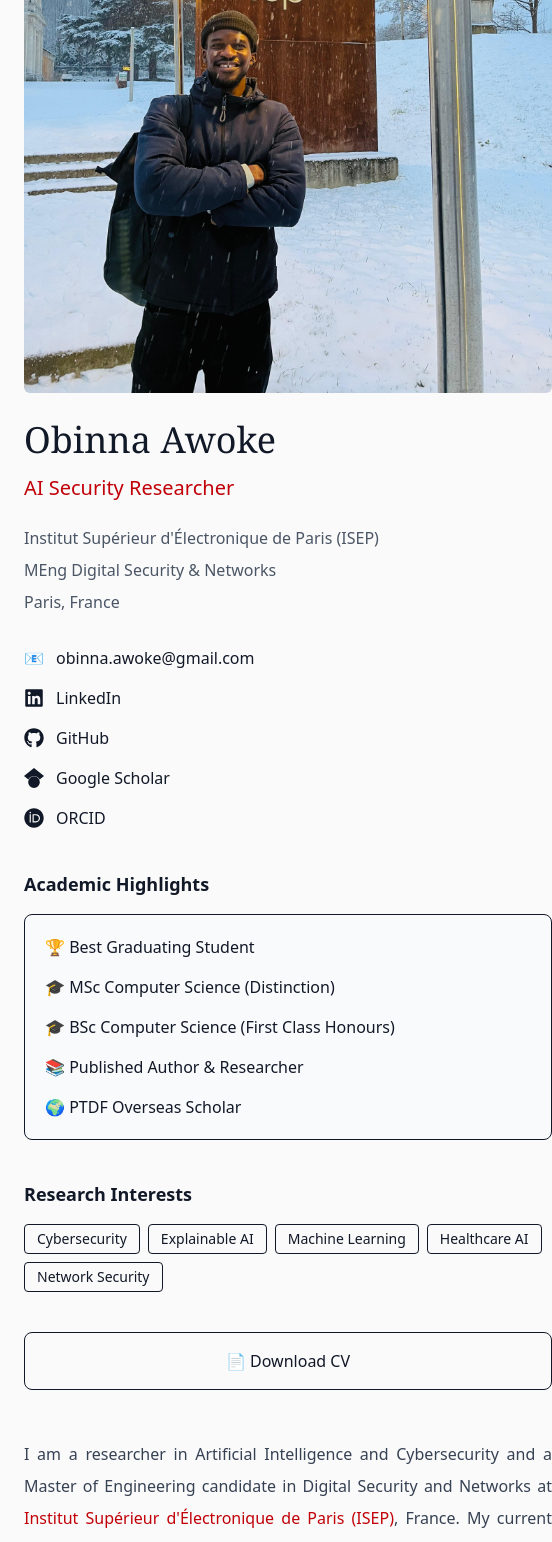
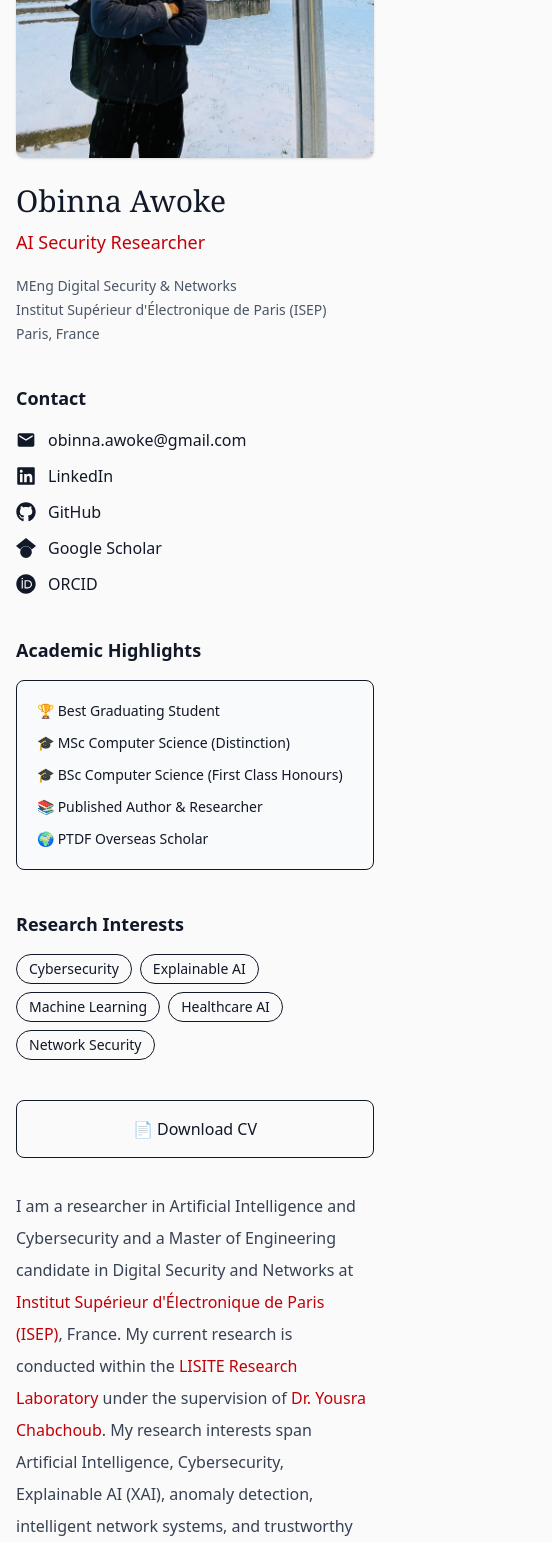
Before and after one commit to awokeo/obinna-website, a Next.js app: page / in a window 390 px wide. Shown: the part 432-1974 px from the top of the page, 552 px wide, since content can reach past the window. Built offline with nearby package versions, Linux system fonts and the light colour scheme.

Commit message:
Complete website optimization and mobile-friendly redesign

```diff
--- a/app/page.tsx
+++ b/app/page.tsx
@@ -2,7 +2,6 @@ import Navbar from "@/components/Navbar";
 import Sidebar from "@/components/Sidebar";
 import Hero from "@/components/Hero";
 
-import ResearchInterests from "@/components/sections/ResearchInterests";
 import FeaturedResearch from "@/components/sections/FeaturedResearch";
 import NewsSection from "@/components/sections/NewsSection";
 import AwardsSection from "@/components/sections/AwardsSection";
@@ -13,20 +12,18 @@ export default function Home() {
     <>
       <Navbar />
 
-      <main className="max-w-7xl mx-auto px-6 py-10">
-        <div className="grid grid-cols-12 gap-12">
+      <main className="max-w-7xl mx-auto px-4 sm:px-6 lg:px-8 py-8 md:py-10">
+        <div className="grid grid-cols-1 lg:grid-cols-12 gap-8 lg:gap-12">
 
-          {/* Left Sidebar */}
-          <aside className="col-span-12 lg:col-span-4 xl:col-span-3">
+          {/* Sidebar */}
+          <aside className="lg:col-span-4 xl:col-span-3">
             <Sidebar />
           </aside>
 
           {/* Main Content */}
-          <div className="col-span-12 lg:col-span-8 xl:col-span-9">
+          <section className="lg:col-span-8 xl:col-span-9">
 
             <Hero />
-
-            {/* <ResearchInterests /> */}
 
             <FeaturedResearch />
 
@@ -36,7 +33,7 @@ export default function Home() {
 
             <EducationSection />
 
-          </div>
+          </section>
 
         </div>
       </main>
--- a/components/Footer.tsx
+++ b/components/Footer.tsx
@@ -12,9 +12,9 @@ import { MdEmail } from "react-icons/md";
 export default function Footer() {
   return (
     <footer className="border-t mt-20 dark:border-gray-800">
-      <div className="max-w-6xl mx-auto px-6 py-12">
+      <div className="max-w-7xl mx-auto px-4 sm:px-6 lg:px-8 py-12">
 
-        <div className="grid md:grid-cols-3 gap-12">
+        <div className="grid grid-cols-1 md:grid-cols-2 lg:grid-cols-3 gap-12">
 
           {/* About */}
           <div>
@@ -34,35 +34,86 @@ export default function Footer() {
               Institut Supérieur d&apos;Électronique de Paris (ISEP)
             </p>
 
-            <p className="mt-4 text-sm text-gray-500 dark:text-gray-400">
-              Researching Trustworthy AI, Explainable AI,
-              Cybersecurity, and Intelligent Network Systems.
+            <p className="text-gray-600 dark:text-gray-300">
+              Paris, France
+            </p>
+
+            <p className="mt-4 text-sm text-gray-500 dark:text-gray-400 leading-6">
+              Researching Trustworthy Artificial Intelligence,
+              Explainable AI, Cybersecurity, Healthcare AI,
+              and Intelligent Network Systems.
             </p>
 
             <a
               href="/Obinna_Awoke_CV.pdf"
               target="_blank"
               rel="noopener noreferrer"
-              className="inline-block mt-5 px-4 py-2 border rounded-md hover:bg-red-700 hover:text-white transition"
+              className="
+                inline-block
+                mt-5
+                px-4
+                py-2
+                border
+                rounded-md
+                font-medium
+                transition
+                hover:bg-red-700
+                hover:text-white
+              "
             >
-              Download CV
+              📄 Download CV
             </a>
           </div>
 
-          {/* Quick Links */}
+          {/* Navigation */}
           <div>
             <h4 className="font-semibold mb-4">
-              Quick Links
+              Navigation
             </h4>
 
-            <div className="flex flex-col gap-3 text-gray-600 dark:text-gray-300">
+            <div className="flex flex-col gap-3">
 
-              <Link href="/">Home</Link>
-              <Link href="/research">Research</Link>
-              <Link href="/publications">Publications</Link>
-              <Link href="/teaching">Teaching</Link>
-              <Link href="/projects">Projects</Link>
-              <Link href="/contact">Contact</Link>
+              <Link
+                href="/"
+                className="text-gray-600 dark:text-gray-300 hover:text-red-700 transition"
+              >
+                Home
+              </Link>
+
+              <Link
+                href="/research"
+                className="text-gray-600 dark:text-gray-300 hover:text-red-700 transition"
+              >
+                Research
+              </Link>
+
+              <Link
+                href="/publications"
+                className="text-gray-600 dark:text-gray-300 hover:text-red-700 transition"
+              >
+                Publications
+              </Link>
+
+              <Link
+                href="/teaching"
+                className="text-gray-600 dark:text-gray-300 hover:text-red-700 transition"
+              >
+                Teaching
+              </Link>
+
+              <Link
+                href="/projects"
+                className="text-gray-600 dark:text-gray-300 hover:text-red-700 transition"
+              >
+                Projects
+              </Link>
+
+              <Link
+                href="/contact"
+                className="text-gray-600 dark:text-gray-300 hover:text-red-700 transition"
+              >
+                Contact
+              </Link>
 
             </div>
           </div>
@@ -75,10 +126,10 @@ export default function Footer() {
 
             <a
               href="mailto:obinna.awoke@gmail.com"
-              className="flex items-center gap-3 text-gray-600 dark:text-gray-300 hover:text-red-700 transition mb-4"
+              className="flex items-center gap-3 text-gray-600 dark:text-gray-300 hover:text-red-700 transition mb-6 break-all"
             >
               <MdEmail size={20} />
-              <span>Email</span>
+              <span>obinna.awoke@gmail.com</span>
             </a>
 
             <div className="flex gap-5 text-2xl">
@@ -87,6 +138,7 @@ export default function Footer() {
                 href="https://www.linkedin.com/in/obinnakev"
                 target="_blank"
                 rel="noopener noreferrer"
+                aria-label="LinkedIn"
                 className="hover:text-red-700 transition"
               >
                 <FaLinkedin />
@@ -96,6 +148,7 @@ export default function Footer() {
                 href="https://github.com/awokeo"
                 target="_blank"
                 rel="noopener noreferrer"
+                aria-label="GitHub"
                 className="hover:text-red-700 transition"
               >
                 <FaGithub />
@@ -105,6 +158,7 @@ export default function Footer() {
                 href="https://scholar.google.com/citations?user=I-Ewzb4AAAAJ&hl=en"
                 target="_blank"
                 rel="noopener noreferrer"
+                aria-label="Google Scholar"
                 className="hover:text-red-700 transition"
               >
                 <FaGoogle />
@@ -114,6 +168,7 @@ export default function Footer() {
                 href="https://orcid.org/0009-0004-6632-2384"
                 target="_blank"
                 rel="noopener noreferrer"
+                aria-label="ORCID"
                 className="hover:text-red-700 transition"
               >
                 <SiOrcid />
@@ -125,7 +180,7 @@ export default function Footer() {
         </div>
 
         <div className="mt-12 pt-6 border-t dark:border-gray-800 text-sm text-gray-500 dark:text-gray-400 text-center">
-          © {new Date().getFullYear()} Obinna Awoke • Academic Portfolio
+          © {new Date().getFullYear()} Obinna Awoke · Academic Portfolio · All Rights Reserved
         </div>
 
       </div>
--- a/components/Hero.tsx
+++ b/components/Hero.tsx
@@ -1,7 +1,9 @@
 export default function Hero() {
   return (
-    <section>
-      <p className="leading-8 text-gray-700 text-justify">
+    <section className="max-w-5xl mx-auto">
+      <div className="space-y-8 text-base md:text-lg leading-8 text-gray-700">
+
+        <p className="text-left md:text-justify">
           I am a researcher in Artificial Intelligence and Cybersecurity and a
           Master of Engineering candidate in Digital Security and Networks at{" "}
           <a
@@ -30,33 +32,35 @@ export default function Hero() {
           >
             Dr. Yousra Chabchoub
           </a>
-        . My research interests span Artificial Intelligence, Cybersecurity,
-        Explainable AI (XAI), anomaly detection, intelligent network systems,
-        and trustworthy machine learning for real-world applications.
+          . My research interests span Artificial Intelligence,
+          Cybersecurity, Explainable AI (XAI), anomaly detection,
+          intelligent network systems, and trustworthy machine learning
+          for real-world applications.
         </p>
-      <br/>
-      <p className="leading-8 text-gray-700 text-justify">
-        My work integrates machine learning, deep learning, explainable
-        artificial intelligence, and network analytics to address emerging
-        challenges in cybersecurity and healthcare. I am particularly interested
-        in developing transparent, reliable, and scalable AI systems capable of
-        supporting decision-making in complex and dynamic environments. My
-        research seeks to bridge advanced AI methodologies with practical
-        challenges in network security, anomaly detection, and intelligent
-        digital infrastructures.
+
+        <p className="text-left md:text-justify">
+          My work integrates machine learning, deep learning,
+          explainable artificial intelligence, and network analytics to
+          address emerging challenges in cybersecurity and healthcare.
+          I am particularly interested in developing transparent,
+          reliable, and scalable AI systems capable of supporting
+          decision-making in complex and dynamic environments.
+          My research seeks to bridge advanced AI methodologies with
+          practical challenges in network security, anomaly detection,
+          and intelligent digital infrastructures.
         </p>
-      <br/>
-      <p className="leading-8 text-gray-700 text-justify">
-        At LISITE, I investigate explainable anomaly detection in healthcare
-        systems, leading to the development of the paper{" "}
+
+        <p className="text-left md:text-justify">
+          At LISITE, I investigate explainable anomaly detection in
+          healthcare systems, leading to the development of the paper{" "}
           <span className="italic">
-          "A Multi-tier Explainable AI Architecture for the Prediction of
-          Cardiovascular Diseases"
+            "A Multi-tier Explainable AI Architecture for the Prediction
+            of Cardiovascular Diseases"
           </span>
           , accepted for presentation at the{" "}
           <span className="italic">
-          International Conference on Information and Computer Technologies
-          (ICICT 2026)
+            International Conference on Information and Computer
+            Technologies (ICICT 2026)
           </span>
           . Prior to this, I conducted research at{" "}
           <a
@@ -76,16 +80,19 @@ export default function Hero() {
           >
             Dr. Rajesh Prasad
           </a>
-        , Dean and Associate Professor of the School of Computing and Information
-        Technology. This work explored the fusion of deep learning architectures
-        in Intent-Driven Networks for real-time intrusion detection using the
-        CIC-IDS2017 benchmark and resulted in the book chapter{" "}
+          , Dean and Associate Professor of the School of Computing and
+          Information Technology. This work explored the fusion of deep
+          learning architectures in Intent-Driven Networks for real-time
+          intrusion detection using the CIC-IDS2017 benchmark and
+          resulted in the book chapter{" "}
           <span className="italic">
-          "Fusion of Deep Architectures in Intent-Driven Networks for Intrusion
-          Detection"
+            "Fusion of Deep Architectures in Intent-Driven Networks for
+            Intrusion Detection"
           </span>
           .
         </p>
+
+      </div>
     </section>
   );
 }
--- a/components/Sidebar.tsx
+++ b/components/Sidebar.tsx
@@ -1,45 +1,57 @@
 import Image from "next/image";
 import { FaLinkedin, FaGithub, FaOrcid } from "react-icons/fa";
 import { SiGooglescholar } from "react-icons/si";
+import { MdEmail } from "react-icons/md";
 
 export default function Sidebar() {
   return (
-    <div>
+    <div className="space-y-10">
 
-      {/* Profile Photo */}
+      {/* Profile */}
+      <section>
+
         <Image
           src="/obinna.jpeg"
-        width={300}
-        height={350}
+          width={400}
+          height={500}
           alt="Obinna Awoke"
-        className="rounded-md w-full object-cover"
+          priority
+          className="rounded-lg w-full object-cover shadow-sm"
         />
 
-      {/* Name & Title */}
-      <h1 className="text-4xl font-serif mt-6 leading-tight">
+        <h1 className="text-3xl md:text-4xl font-serif mt-6 leading-tight">
           Obinna Awoke
         </h1>
 
-      <h2 className="text-red-700 text-xl mt-3">
+        <h2 className="text-red-700 text-lg md:text-xl mt-2">
           AI Security Researcher
         </h2>
 
-      {/* Institution */}
-      <div className="mt-6 text-gray-600 space-y-2">
-        <p>Institut Supérieur d'Électronique de Paris (ISEP)</p>
+        <div className="mt-5 text-gray-600 dark:text-gray-400 space-y-1 text-sm md:text-base">
           <p>MEng Digital Security & Networks</p>
+          <p>Institut Supérieur d&apos;Électronique de Paris (ISEP)</p>
           <p>Paris, France</p>
         </div>
 
-      {/* Contact & Academic Profiles */}
-      <div className="mt-8 space-y-4">
+      </section>
+
+      {/* Contact */}
+      <section>
+
+        <h3 className="font-semibold text-lg mb-4">
+          Contact
+        </h3>
+
+        <div className="space-y-3">
 
           <a
             href="mailto:obinna.awoke@gmail.com"
             className="flex items-center gap-3 hover:text-red-700 transition"
           >
-          <span>📧</span>
-          <span>obinna.awoke@gmail.com</span>
+            <MdEmail size={20} />
+            <span className="break-all">
+              obinna.awoke@gmail.com
+            </span>
           </a>
 
           <a
@@ -84,31 +96,31 @@ export default function Sidebar() {
 
         </div>
 
+      </section>
+
       {/* Academic Highlights */}
-      <section className="mt-10">
+      <section>
 
         <h3 className="font-semibold text-lg mb-4">
           Academic Highlights
         </h3>
 
-        <div className="border rounded-lg p-5 space-y-4 bg-gray-50">
+        <div className="border dark:border-gray-700 rounded-lg p-5 bg-gray-50 dark:bg-gray-900">
 
-          <p>🏆 Best Graduating Student</p>
-
-          <p>🎓 MSc Computer Science (Distinction)</p>
-
-          <p>🎓 BSc Computer Science (First Class Honours)</p>
-
-          <p>📚 Published Author & Researcher</p>
-
-          <p>🌍 PTDF Overseas Scholar</p>
+          <ul className="space-y-3 text-sm md:text-base">
+            <li>🏆 Best Graduating Student</li>
+            <li>🎓 MSc Computer Science (Distinction)</li>
+            <li>🎓 BSc Computer Science (First Class Honours)</li>
+            <li>📚 Published Author & Researcher</li>
+            <li>🌍 PTDF Overseas Scholar</li>
+          </ul>
 
         </div>
 
       </section>
 
       {/* Research Interests */}
-      <section className="mt-10">
+      <section>
 
         <h3 className="font-semibold text-lg mb-4">
           Research Interests
@@ -116,38 +128,46 @@ export default function Sidebar() {
 
         <div className="flex flex-wrap gap-2">
 
-          <span className="border px-3 py-1 rounded text-sm">
-            Cybersecurity
+          {[
+            "Cybersecurity",
+            "Explainable AI",
+            "Machine Learning",
+            "Healthcare AI",
+            "Network Security",
+          ].map((item) => (
+            <span
+              key={item}
+              className="border dark:border-gray-700 px-3 py-1 rounded-full text-sm"
+            >
+              {item}
             </span>
-
-          <span className="border px-3 py-1 rounded text-sm">
-            Explainable AI
-          </span>
-
-          <span className="border px-3 py-1 rounded text-sm">
-            Machine Learning
-          </span>
-
-          <span className="border px-3 py-1 rounded text-sm">
-            Healthcare AI
-          </span>
-
-          <span className="border px-3 py-1 rounded text-sm">
-            Network Security
-          </span>
+          ))}
 
         </div>
 
       </section>
 
       {/* CV Download */}
-      <section className="mt-10">
+      <section>
 
         <a
           href="/Obinna_Awoke_CV.pdf"
           target="_blank"
           rel="noopener noreferrer"
-          className="block text-center border rounded-lg p-4 hover:bg-black hover:text-white transition"
+          className="
+            block
+            text-center
+            rounded-lg
+            border
+            dark:border-gray-700
+            p-4
+            font-medium
+            transition
+            hover:bg-black
+            hover:text-white
+            dark:hover:bg-white
+            dark:hover:text-black
+          "
         >
           📄 Download CV
         </a>
--- a/components/research/ResearchAreas.tsx
+++ b/components/research/ResearchAreas.tsx
@@ -2,52 +2,53 @@ import SectionHeader from "@/components/SectionHeader";
 
 export default function ResearchAreas() {
   return (
-    <section className="mt-24">
+    <section className="mt-16 md:mt-24">
 
       <SectionHeader title="Research Areas" />
 
-      <div className="grid md:grid-cols-2 gap-6">
+      <div className="grid grid-cols-1 md:grid-cols-2 gap-6">
 
-        <div className="border rounded-lg p-6">
-          <h3 className="text-xl font-semibold mb-3">
+        <div className="border dark:border-gray-700 rounded-lg p-5 md:p-6 bg-white dark:bg-gray-900">
+          <h3 className="text-lg md:text-xl font-semibold mb-3">
             AI-Driven Cybersecurity
           </h3>
 
-          <p>
-            Machine learning and deep learning approaches for intrusion detection,
-            anomaly detection, and intelligent cyber defence.
+          <p className="text-gray-700 dark:text-gray-300 leading-7">
+            Machine learning and deep learning approaches for intrusion
+            detection, anomaly detection, and intelligent cyber defence.
           </p>
         </div>
 
-        <div className="border rounded-lg p-6">
-          <h3 className="text-xl font-semibold mb-3">
+        <div className="border dark:border-gray-700 rounded-lg p-5 md:p-6 bg-white dark:bg-gray-900">
+          <h3 className="text-lg md:text-xl font-semibold mb-3">
             Explainable Artificial Intelligence
           </h3>
 
-          <p>
-            Developing transparent and trustworthy AI systems using SHAP, LIME,
-            Anchors, and Integrated Gradients.
+          <p className="text-gray-700 dark:text-gray-300 leading-7">
+            Developing transparent and trustworthy AI systems using SHAP,
+            LIME, Anchors, and Integrated Gradients.
           </p>
         </div>
 
-        <div className="border rounded-lg p-6">
-          <h3 className="text-xl font-semibold mb-3">
+        <div className="border dark:border-gray-700 rounded-lg p-5 md:p-6 bg-white dark:bg-gray-900">
+          <h3 className="text-lg md:text-xl font-semibold mb-3">
             Intelligent Network Systems
           </h3>
 
-          <p>
-            Research on scalable, adaptive, and secure network architectures for
-            modern communication environments.
+          <p className="text-gray-700 dark:text-gray-300 leading-7">
+            Research on scalable, adaptive, and secure network
+            architectures for modern communication environments.
           </p>
         </div>
 
-        <div className="border rounded-lg p-6">
-          <h3 className="text-xl font-semibold mb-3">
+        <div className="border dark:border-gray-700 rounded-lg p-5 md:p-6 bg-white dark:bg-gray-900">
+          <h3 className="text-lg md:text-xl font-semibold mb-3">
             Healthcare AI
           </h3>
 
-          <p>
-            Explainable anomaly detection and predictive modelling for healthcare applications.
+          <p className="text-gray-700 dark:text-gray-300 leading-7">
+            Explainable anomaly detection and predictive modelling for
+            healthcare applications.
           </p>
         </div>
 
```
Lines whose indentation alone changed are shown as unchanged.
